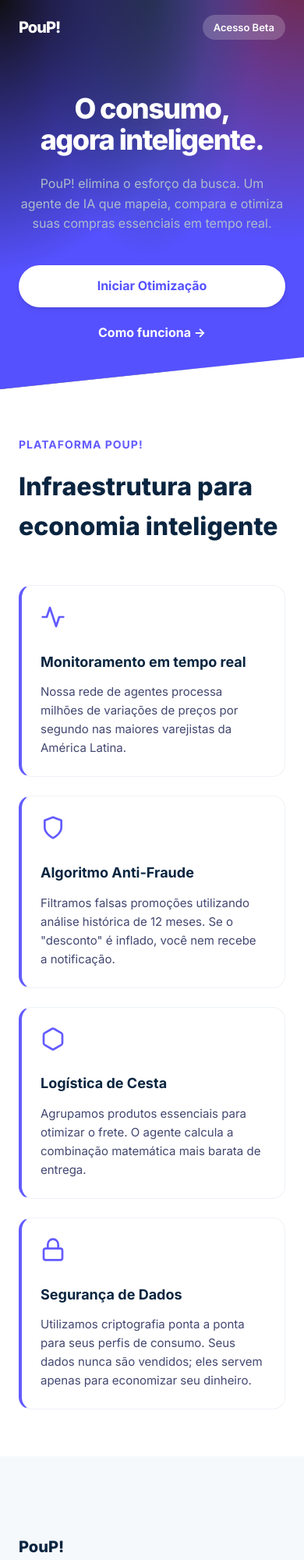
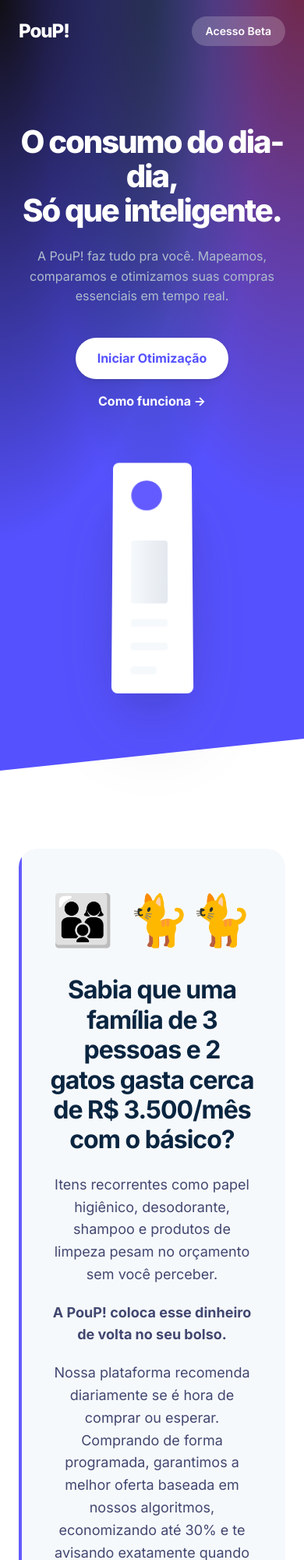
Before and after one commit to giovaniramosferreira/gopoup, a plain HTML site: page index.html in a window 390 px wide. Shown: the top 2000 px of the page at 78% size. Drawn offline with Linux system fonts and the light colour scheme.

Commit message:
Feat: add family savings example section and fix mobile layout

```diff
--- a/index.html
+++ b/index.html
@@ -271,7 +271,82 @@
             color: var(--primary);
         }
 
-        /* --- Responsive --- */
+        /* --- Example Section (Savings) --- */
+        .example-section {
+            padding: 100px 0;
+            background-color: var(--white);
+            border-bottom: 1px solid #f0f4f8;
+        }
+
+        .example-card {
+            background: var(--bg-light);
+            border-radius: 24px;
+            padding: 60px;
+            display: flex;
+            align-items: center;
+            gap: 60px;
+            position: relative;
+            overflow: hidden;
+        }
+
+        .example-card::before {
+            content: "";
+            position: absolute;
+            top: 0;
+            left: 0;
+            width: 4px;
+            height: 100%;
+            background: var(--primary);
+        }
+
+        .example-text {
+            flex: 1;
+        }
+
+        .example-text h2 {
+            font-size: 32px;
+            color: var(--text-heading);
+            margin-bottom: 24px;
+            letter-spacing: -1px;
+            line-height: 1.2;
+        }
+
+        .example-text p {
+            font-size: 18px;
+            color: var(--text-main);
+            margin-bottom: 20px;
+        }
+
+        .example-stats {
+            background: var(--white);
+            padding: 30px;
+            border-radius: 20px;
+            box-shadow: 0 10px 30px rgba(0, 0, 0, 0.05);
+            min-width: 320px;
+            text-align: center;
+        }
+
+        .stat-value {
+            font-size: 48px;
+            font-weight: 800;
+            color: var(--primary);
+            display: block;
+            margin-bottom: 8px;
+        }
+
+        .stat-desc {
+            font-size: 14px;
+            color: var(--text-muted);
+            text-transform: uppercase;
+            font-weight: 700;
+            letter-spacing: 1px;
+        }
+
+        .example-illustration {
+            font-size: 64px;
+            margin-bottom: 20px;
+        }
+
         @media (max-width: 960px) {
             .hero-content {
                 grid-template-columns: 1fr;
@@ -297,6 +372,17 @@
                 height: 300px;
             }
 
+            .example-card {
+                flex-direction: column;
+                padding: 40px;
+                text-align: center;
+            }
+
+            .example-stats {
+                width: 100%;
+                min-width: auto;
+            }
+
             .bento-grid {
                 grid-template-columns: 1fr;
             }
@@ -305,52 +391,6 @@
             .col-8,
             .col-6 {
                 grid-column: span 12;
-            }
-        }
-
-        @media (max-width: 480px) {
-            .hero-section {
-                padding: 120px 0 60px;
-                min-height: auto;
-            }
-
-            h1 {
-                font-size: 36px;
-                letter-spacing: -1.5px;
-            }
-
-            .btn-main {
-                width: 100%;
-            }
-
-            .cta-group {
-                flex-direction: column;
-                gap: 20px;
-            }
-
-            .hero-visual {
-                display: none;
-            }
-
-            header {
-                height: 70px;
-            }
-
-            .logo {
-                font-size: 20px;
-            }
-
-            .btn-header {
-                padding: 6px 14px;
-                font-size: 13px;
-            }
-
-            .features {
-                padding: 60px 0;
-            }
-
-            .bento-item {
-                padding: 24px;
             }
         }
     </style>
@@ -370,8 +410,8 @@
             <div class="hero-bg"></div>
             <div class="container hero-content">
                 <div class="hero">
-                    <h1 id="hero-title">O consumo, <br>agora inteligente.</h1>
-                    <p>PouP! elimina o esforço da busca. Um agente de IA que mapeia, compara e otimiza suas compras
+                    <h1 id="hero-title">O consumo do dia-dia, <br>Só que inteligente.</h1>
+                    <p>A PouP! faz tudo pra você. Mapeamos, comparamos e otimizamos suas compras
                         essenciais em tempo real.</p>
                     <div class="cta-group">
                         <a href="https://chat.whatsapp.com/HEpiNvmdvLpChlVedhgO4B" class="btn-main">Iniciar
@@ -398,6 +438,34 @@
             </div>
         </section>
 
+        <section class="example-section">
+            <div class="container">
+                <div class="example-card">
+                    <div class="example-text">
+                        <div class="example-illustration">👨‍👩‍👦 🐈🐈</div>
+                        <h2>Sabia que uma família de 3 pessoas e 2 gatos gasta cerca de R$ 3.500/mês com o básico?</h2>
+                        <p>Itens recorrentes como papel higiênico, desodorante, shampoo e produtos de limpeza pesam no
+                            orçamento sem você perceber.</p>
+                        <p><strong>A PouP! coloca esse dinheiro de volta no seu bolso.</strong></p>
+                        <p>Nossa plataforma recomenda diariamente se é hora de comprar ou esperar. Comprando de forma
+                            programada, garantimos a melhor oferta baseada em nossos algoritmos, economizando até 30% e
+                            te avisando exatamente quando reabastecer a despensa.</p>
+                    </div>
+                    <div class="example-stats">
+                        <span class="stat-desc">Economia Potencial</span>
+                        <span class="stat-value">R$ 1.050</span>
+                        <p style="font-size: 15px; color: var(--text-main);">Dinheiro livre todos os meses para o que
+                            realmente importa.</p>
+                        <div style="margin-top: 25px; padding-top: 25px; border-top: 1px solid #eef2f7;">
+                            <a href="https://chat.whatsapp.com/HEpiNvmdvLpChlVedhgO4B"
+                                style="color: var(--primary); font-weight: 700; text-decoration: none;">Começar a
+                                poupar &rarr;</a>
+                        </div>
+                    </div>
+                </div>
+            </div>
+        </section>
+
         <section class="features">
             <div class="container">
                 <span class="section-label">Plataforma Poup!</span>
@@ -413,8 +481,8 @@
                             </svg>
                         </div>
                         <h3>Monitoramento em tempo real</h3>
-                        <p>Nossa rede de agentes processa milhões de variações de preços por segundo nas maiores
-                            varejistas da América Latina.</p>
+                        <p>Nós estamos conectados com os maiores varejistas do Brasil, monitorando preços em tempo real.
+                        </p>
                     </div>
                     <div class="bento-item col-6 card">
                         <div class="feature-icon">
@@ -424,8 +492,8 @@
                             </svg>
                         </div>
                         <h3>Algoritmo Anti-Fraude</h3>
-                        <p>Filtramos falsas promoções utilizando análise histórica de 12 meses. Se o "desconto" é
-                            inflado, você nem recebe a notificação.</p>
+                        <p>Alem de só confiarmos em Parceiros renomados, temos um algoritmo que confere se a promoção é
+                            real, e se não for, nós memos vamos denunciar e ajudar a limpar o mercado.</p>
                     </div>
                     <div class="bento-item col-4 card">
                         <div class="feature-icon">
@@ -436,9 +504,9 @@
                                 </path>
                             </svg>
                         </div>
-                        <h3>Logística de Cesta</h3>
-                        <p>Agrupamos produtos essenciais para otimizar o frete. O agente calcula a combinação matemática
-                            mais barata de entrega.</p>
+                        <h3>Pacotes 100% Customizaveis.</h3>
+                        <p>Você parte de um modelo de compras, e pode customizar como quiser, tudo em menos de 1 minuto.
+                        </p>
                     </div>
                     <div class="bento-item col-8 card">
                         <div class="feature-icon">
@@ -449,8 +517,9 @@
                             </svg>
                         </div>
                         <h3>Segurança de Dados</h3>
-                        <p>Utilizamos criptografia ponta a ponta para seus perfis de consumo. Seus dados nunca são
-                            vendidos; eles servem apenas para economizar seu dinheiro.</p>
+                        <p>Nosso modelo de negócios não depende da venda de dados para anunciantes. A PouP! precisa só
+                            do seu Contato. Você sempre estará no controle de quais dados possuimos, como preferencia
+                            por marcas, categorias de produtos e etc.</p>
                     </div>
                 </div>
             </div>
```
